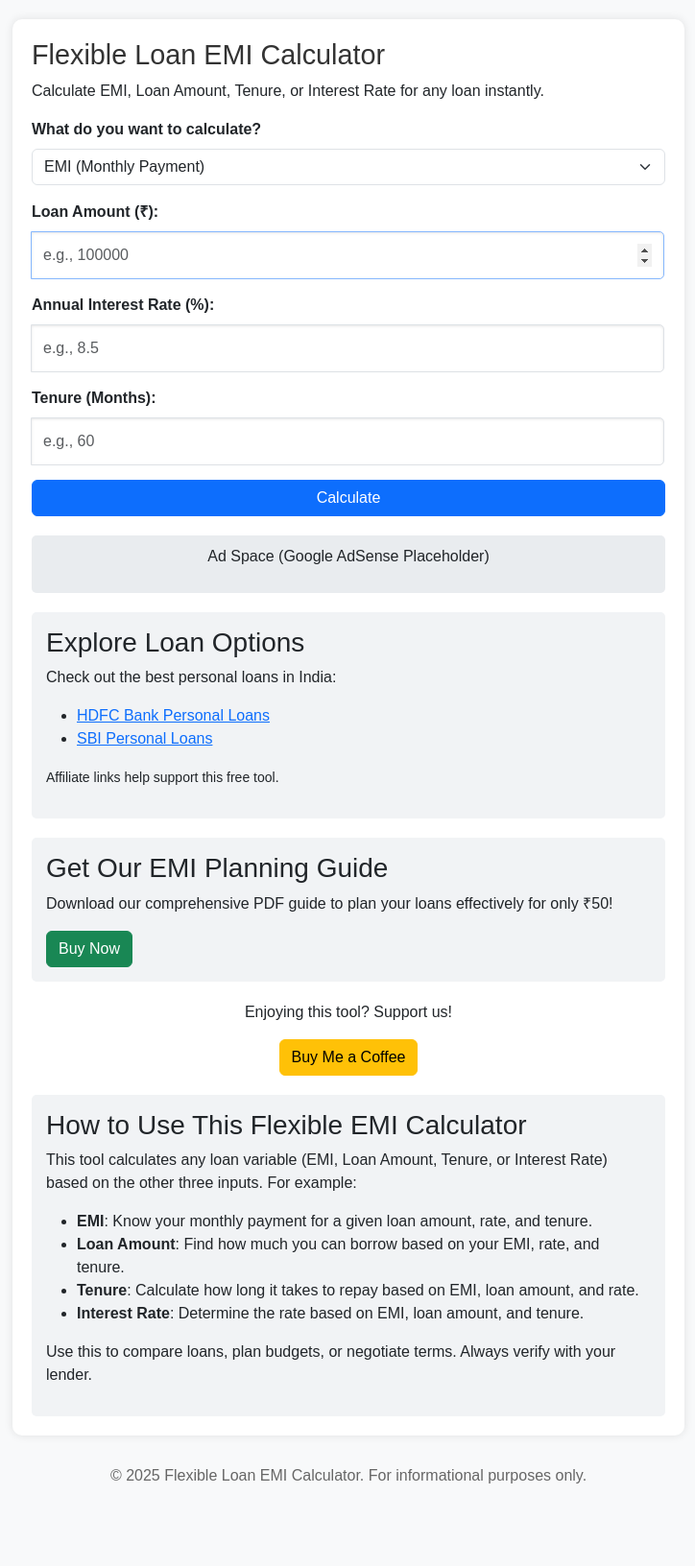
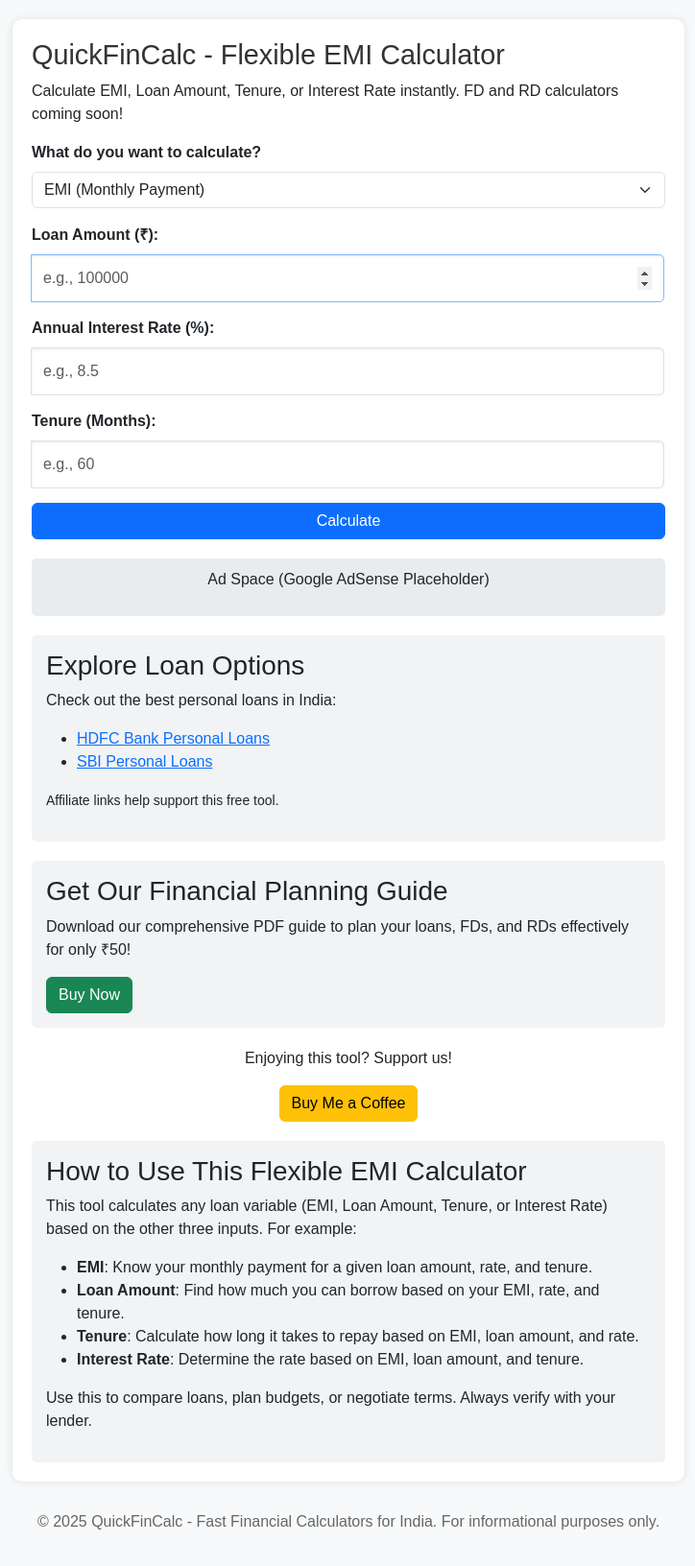
Before and after one commit to eldhomathewgeorge/FinancialCalculator, a plain HTML site: page index.html in a window 1280 px wide. Shown: the whole page at 96% size, without its empty margins (277-1001 px from the left). Before the commit the page ends 1586 px from the top, so only its background shows below. Drawn offline with nearby package versions, Linux system fonts and the light colour scheme.

Commit message:
quickfincalc

```diff
--- a/index.html
+++ b/index.html
@@ -1,12 +1,15 @@
+<!-- This file must be named exactly "index.html" and placed in the root of your GitHub repository for GitHub Pages -->
 <!DOCTYPE html>
 <html lang="en">
 <head>
   <meta charset="UTF-8">
   <meta name="viewport" content="width=device-width, initial-scale=1.0">
-  <meta name="description" content="Free Flexible Loan EMI Calculator for India. Calculate EMI, Loan Amount, Tenure, or Interest Rate instantly.">
-  <meta name="keywords" content="free EMI calculator, loan calculator India, calculate loan tenure, interest rate calculator">
+  <meta name="description" content="QuickFinCalc - Fast Financial Calculators for India. Calculate EMI, FD, RD, Loan Amount, Tenure, or Interest Rate instantly.">
+  <meta name="keywords" content="EMI calculator, FD calculator, RD calculator, loan calculator India, quick financial calculator">
   <meta name="author" content="Your Name">
-  <title>Flexible Loan EMI Calculator - Plan Your Finances</title>
+  <meta name="robots" content="index, follow">
+  <link rel="canonical" href="https://quickfincalc.in/">
+  <title>QuickFinCalc - EMI, FD, and RD Calculators for India</title>
   <!-- Bootstrap CSS -->
   <link href="https://cdn.jsdelivr.net/npm/bootstrap@5.3.0/dist/css/bootstrap.min.css" rel="stylesheet">
   <!-- Chart.js -->
@@ -90,8 +93,8 @@
 <body>
   <div class="container">
     <!-- Header -->
-    <h1>Flexible Loan EMI Calculator</h1>
-    <p>Calculate EMI, Loan Amount, Tenure, or Interest Rate for any loan instantly.</p>
+    <h1>QuickFinCalc - Flexible EMI Calculator</h1>
+    <p>Calculate EMI, Loan Amount, Tenure, or Interest Rate instantly. FD and RD calculators coming soon!</p>
 
     <!-- Selector for Output Variable -->
     <div class="mb-3">
@@ -149,8 +152,8 @@
 
     <!-- Digital Product (PDF Guide) -->
     <div class="guide-section">
-      <h3>Get Our EMI Planning Guide</h3>
-      <p>Download our comprehensive PDF guide to plan your loans effectively for only ₹50!</p>
+      <h3>Get Our Financial Planning Guide</h3>
+      <p>Download our comprehensive PDF guide to plan your loans, FDs, and RDs effectively for only ₹50!</p>
       <button id="buyGuide" class="btn btn-success">Buy Now</button>
     </div>
 
@@ -176,7 +179,7 @@
 
   <!-- Footer -->
   <footer>
-    <p>© 2025 Flexible Loan EMI Calculator. For informational purposes only.</p>
+    <p>© 2025 QuickFinCalc - Fast Financial Calculators for India. For informational purposes only.</p>
   </footer>
 
   <!-- Bootstrap JS -->
@@ -346,8 +349,8 @@
         key: 'YOUR_RAZORPAY_KEY_ID', // Replace with your Razorpay Key ID
         amount: 5000, // ₹50 in paise
         currency: 'INR',
-        name: 'EMI Planning Guide',
-        description: 'Comprehensive EMI Planning PDF',
+        name: 'Financial Planning Guide',
+        description: 'Comprehensive EMI, FD, RD Planning PDF',
         handler: function (response) {
           alert('Payment successful! Download link sent to your email.');
           // Add logic for PDF delivery
```
